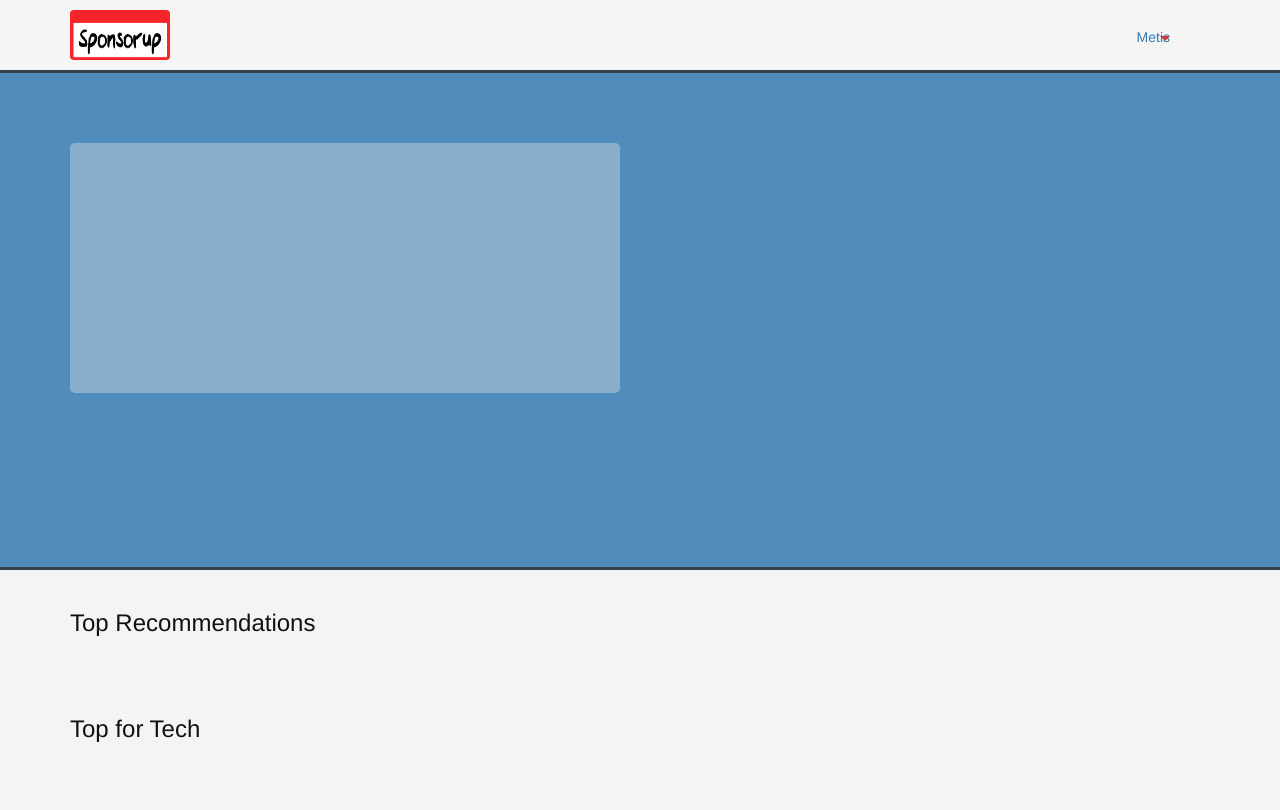
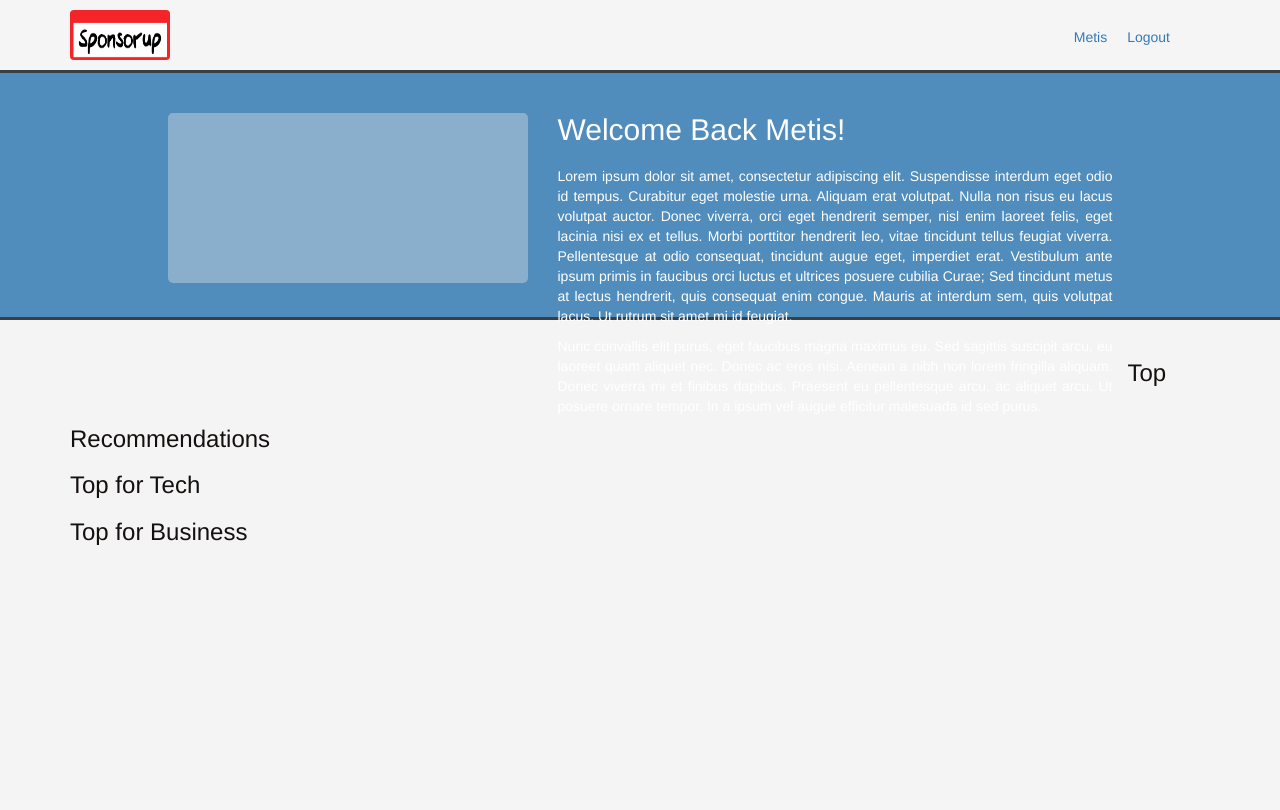
Before and after one commit to Bermanmt/sponsor-recommender, a Flask app: template app/templates/metis.html in a window 1280 px wide. Shown: the top 810 px of the page. After the commit the page ends 545 px from the top, so only its background shows below. Run offline with Flask 2, Linux system fonts and the light colour scheme; the template is opened without the code that fills it, so the values that code supplies are empty; parts of the project's set-up code (start-up, migrations or seed data) failed here and were passed over; some libraries are stand-ins or nearby versions.

Commit message:
first working version Lsi

```diff
--- a/app/static/css/style.css
+++ b/app/static/css/style.css
@@ -82,17 +82,17 @@
   background-color: #508dbd;
   border-top: 3px solid rgba(51, 51, 51, 0.85);
   border-bottom: 3px solid rgba(51, 51, 51, 0.85);
-  height: 70px;
+  height: 250px;
   width: 100%;
 }
 
 #featured-meetup {
   background-color: rgba(225, 225, 225, 0.4);
-  width: 550px;
-  height: 250px;
+  width: 100%;
+  height: 170px;
   display: inline-block;
   border-radius: 5px;
-  margin-top: 70px;
+  margin-top: 0px;
 }
 
 #banner {
--- a/app/templates/metis.html
+++ b/app/templates/metis.html
@@ -22,16 +22,34 @@
         <div class='container'>
             <img src='./static/img/sponsorifylogo2.png' id='logo'>
             <ul id='menu'>
-                <li><div class='arrow-down' id='flecha'></div></li>
-                <li><a href="{{url_for('home')}}">Metis</a></li>
+                <li></li>
+                <li><a href='{{url_for("about")}}'>Metis</a></li>
+                <li><a href="{{url_for('home')}}">Logout</a></li>
             </ul>
 
         </div>
     </div>
-    <div id='banner'>
-        <div class='container'>
+    <div id='banner-main'>
+        <br>
+        <br>
+        <div class='container '>
+            <div class='row '>
+            <div class='col-md-1'></div>
+                <div class='col-md-4 '>
                     <div id='featured-meetup'>
-               {{data[0].rating}}
+
+
+                    </div>
+                </div>
+
+                <div class='col-md-6 '>
+                    <h2 id='welcome-title'>Welcome Back Metis!</h2>
+                    <br>
+                    <p class='welcome-par'>Lorem ipsum dolor sit amet, consectetur adipiscing elit. Suspendisse interdum eget odio id tempus. Curabitur eget molestie urna. Aliquam erat volutpat. Nulla non risus eu lacus volutpat auctor. Donec viverra, orci eget hendrerit semper, nisl enim laoreet felis, eget lacinia nisi ex et tellus. Morbi porttitor hendrerit leo, vitae tincidunt tellus feugiat viverra. Pellentesque at odio consequat, tincidunt augue eget, imperdiet erat. Vestibulum ante ipsum primis in faucibus orci luctus et ultrices posuere cubilia Curae; Sed tincidunt metus at lectus hendrerit, quis consequat enim congue. Mauris at interdum sem, quis volutpat lacus. Ut rutrum sit amet mi id feugiat.</p>
+
+                    <p class='welcome-par'>Nunc convallis elit purus, eget faucibus magna maximus eu. Sed sagittis suscipit arcu, eu laoreet quam aliquet nec. Donec ac eros nisi. Aenean a nibh non lorem fringilla aliquam. Donec viverra mi et finibus dapibus. Praesent eu pellentesque arcu, ac aliquet arcu. Ut posuere ornare tempor. In a ipsum vel augue efficitur malesuada id sed purus.</p>
+                </div>
+                <div class='col-md-1'></div>
             </div>
         </div>
 
@@ -39,50 +57,63 @@
     <div class="container" id="main-container">
         <h3 style='margin-bottom:20px;margin-top:20px'>Top Recommendations</h3>
         <div class="slick-slider" id='general-carousel' >
+        </div>
 
-                    </div>
-        <br>
-        <br>
         <h3 style='margin-bottom:20px;margin-top:20px'>Top for Tech</h3>
         <div class="slick-slider" id='tech-carousel' ></div>
-        <br>
-        <br>
+
         <h3 style='margin-bottom:20px;margin-top:20px'>Top for Business</h3>
         <div class="slick-slider" id='business-carousel'></div>
 
     </div>
+
+    <!--MODAL-->
      <div id='modal-overlay'>
         <div id='event-modal'>
-            <div class='container bordered' style='padding:20px; width:100%; max-height:480px;'>
-                <h2 class='modal-title bordered'>This is going to be the title of the event</h2>
-                <div class='row bordered'>
-                    <div class='col-md-4 bordered'>
-                         <img class='modal-image' src="http://photos2.meetupstatic.com/photos/event/4/b/f/9/600_444679449.jpeg"/>
+            <div class='container ' style='padding:20px; width:100%; max-height:480px;'>
+
+                <div class='row'>
+                    <img src='./static/img/sponsorifylogo2.png' id='modal-logo'>
+                </div>
+                <div class='row '>
+                    <div class='col-md-4 '>
+                         <img class='modal-image' id='modal-image1'src="http://photos2.meetupstatic.com/photos/event/4/b/f/9/600_444679449.jpeg"/>
 
                     </div>
-                    <div class='col-md-8 bordered'>
-
-                    </div>
-                </div>
+                    <div class='col-md-8 '>
+                    <h2 class='modal-title'>This is going to be the title of the event</h2>
+                        <div id='stats'>
 
                         </div>
                     </div>
                 </div>
+                <p class='modal-desc-title '>Description:</p>
+                <div class='container'>
+                    <div class='row ' id='modal-description'>
+
+                     </div>
+               </div>
+            </div>
+        </div>
+    </div>
+
+    <!--MODAL end-->
     <script type="text/javascript" src='static/js/jquery-1.12.2.min.js'> </script>
     <script type="text/javascript" src='static/js/owl.carousel.min.js'> </script>
     <script type="text/javascript" src="//cdn.jsdelivr.net/jquery.slick/1.5.9/slick.min.js"></script>
-    <!--<script>
-        var data = {{data|safe}};
-        console.log(typeof data[0]);
-    </script>-->
+    <!--<script type="text/javascript" src="https://maxcdn.bootstrapcdn.com/bootstrap/3.3.6/js/bootstrap.min.js"></script>-->
+
+
     <script>
-
+      //////////////////////////////
+     //Settings for the Carousels//
+    //////////////////////////////
         $(document).ready(function(){
             $('#tech-carousel').slick({
                 infinte:true,
                 slidesToShow:5,
                 slidesToScroll:5,
-                dots:true,
+                dots:false,
                 prevArrow:'<span class="glyphicon glyphicon-chevron-left arrow arrow-left" ></span>',
                 nextArrow:'<span class="glyphicon glyphicon-chevron-right arrow arrow-right" ></span>'
             });
@@ -90,7 +121,7 @@
                 infinte:true,
                 slidesToShow:5,
                 slidesToScroll:5,
-                dots:true,
+                dots:false,
                 prevArrow:'<span class="glyphicon glyphicon-chevron-left arrow arrow-left" ></span>',
                 nextArrow:'<span class="glyphicon glyphicon-chevron-right arrow arrow-right" ></span>'
             });
@@ -98,29 +129,19 @@
                 infinte:true,
                 slidesToShow:5,
                 slidesToScroll:5,
-                dots:true,
+                dots:false,
                 prevArrow:'<span class="glyphicon glyphicon-chevron-left arrow arrow-left" ></span>',
                 nextArrow:'<span class="glyphicon glyphicon-chevron-right arrow arrow-right" ></span>'
             });
         });
 
 
-    //Data Handling
+      //////////////////////////
+     //Carousel Data Handling//
+    //////////////////////////
 
-        //General Variable
+    //General Variables//
         var data = {{data|safe}};
-        console.log(data);
-        //var parsed_data = [];
-        //var parsed_data = JSON.parse()
-        //var parseToJson=function(s){
-        //    return JSON.parse(s.replace(/\bNaN\b/g, "null"))
-        //}
-
-        // for(i=0;i<new_data.length;i++){
-        //     parsed_data.push(parseToJson(new_data[i]));
-        // }
-        // console.log(parsed_data[0].ranking);
-        //console.log(data);
         var top15_tech;
         var top25_general;
 
@@ -144,76 +165,78 @@
             return top
         }
 
-
+        var populateCarousels=function(data){
             top25_general=getTop25(data);
             top15_tech = getTop15(data,'tech');
             top15_business=getTop15(data,'career/business');
-        console.log(top15_business)
+            //console.log(top15_business)
 
             for(i=0;i<top25_general.length;i++){
                 //console.log(top15_tech[i]);
                 //$('#general-carousel').append("<div class='slick-list' data-id='"+top25_general[i]._id+"'><img class='group-img' src="+top25_general[i].group_photo.photo_link+"><h4 class='carousel-text'>"+top25_general[i].name+"</h4></div>");
-            $('#general-carousel').append("<div class='slick-list' data-id="+top25_general[i]._id+" style='background-image: url("+top25_general[i].group_photo.photo_link+");'><h4 class='carousel-text'>"+top25_general[i].name+"</h4><h6 class='carousel-text-category'>#"+top25_general[i].category.name+"</h6><div class='overlay'></div></div>");
+                $('#general-carousel').append("<div class='slick-list' data-id="+top25_general[i]._id+" style='background-image: url("+top25_general[i].group_photo.photo_link+");'><div class='overlay'><h4 class='carousel-text'>"+top25_general[i].name+"</h4><h6 class='carousel-text-category'>#"+top25_general[i].category.name+"</h6></div></div>");
 
             }
 
             for(i=0;i<top15_tech.length;i++){
                 //console.log(top15_tech[i]);
                 //$('#tech-carousel').append("<div class='slick-list' data-id='"+top15_business[i]._id+"'><img class='group-img' src="+top15_tech[i].group_photo.photo_link+"><h4 class='carousel-text'>"+top15_tech[i].name+"</h4></div>");
-            $('#tech-carousel').append("<div class='slick-list' data-id="+top15_tech[i]._id+" style='background-image: url("+top15_tech[i].group_photo.photo_link+");'><div class='overlay'></div><h4 class='carousel-text'>"+top15_tech[i].name+"</h4></div>");
+                $('#tech-carousel').append("<div class='slick-list' data-id="+top15_tech[i]._id+" style='background-image: url("+top15_tech[i].group_photo.photo_link+");'><div class='overlay'><h4 class='carousel-text'>"+top15_tech[i].name+"</h4></div></div>");
             }
             for(i=0;i<top15_business.length;i++){
                 //console.log(top15_tech[i]);
                 //$('#business-carousel').append("<div class='slick-list' data-id='"+top15_business[i]._id+"'><img class='group-img' src="+top15_business[i].group_photo.photo_link+"><h4 class='carousel-text'>"+top15_business[i].name+"</h4></div>");
-            $('#business-carousel').append("<div class='slick-list' data-id="+top15_business[i]._id+" style='background-image: url("+top15_business[i].group_photo.photo_link+");'><div class='overlay'></div><h4 class='carousel-text'>"+top15_business[i].name+"</h4></div>");
+                $('#business-carousel').append("<div class='slick-list' data-id="+top15_business[i]._id+" style='background-image: url("+top15_business[i].group_photo.photo_link+");'><div class='overlay'><h4 class='carousel-text'>"+top15_business[i].name+"</h4></div></div>");
 
             }
+        }
 
-        //ondivclick
+        populateCarousels(data);
+
+      ///////////////////////
+     //MODAL DATA HANDLING//
+    ///////////////////////
+            $('.slick-list').hover(function(){
+                $('.carousel-text').attr('opacity','1');
+            });
 
             $('.slick-list').click(function(e){
 
                 var currentID = $(this).attr('data-id');
-                console.log(currentID);
-                info = get_event_info(currentID);
-                $('#modal-overlay').css('display','block');
+                get_event_info(currentID);
 
-                console.log(info);
             });
+
             $('#modal-overlay').click(function(e){
                 $('#modal-overlay').css('display','none');
             });
 
+            var getModalInfo = function(data){
+                console.log(data['description']);
+                $('#modal-overlay').css('display','block');
+                $('#modal-image1').attr('src',data.group_photo.photo_link);
+                $('#modal-description').html(data.description);
+                $('.modal-title').text(data.name);
+
+             }
+
             var get_event_info = function(id){
-                console.log(id)
+                //console.log(id);
+                var data;
                 $.ajax({
                      type: "POST",
-                     contentType: "text/plain; charset=utf-8",
                      url: "/event/?id="+id,
                      dataType: "text",
                      async: true,
                      data: id,
                      success: function (res) {
-                       console.log(res);
+                        getModalInfo(JSON.parse(res.replace(/\bNaN\b/g, "null")));
                         },
                     error: function (err) {
                         console.log(err);
                         }
-                })
-                /*$.post('/event',{
-                    data:id
-
-                }).done(function(res){
-                    console.log(res);
-                }).fail(function(err){
-                    console.log(err);
-                });*/
+                });
             }
-
-
-
-
-
 
     </script>
 
```
Lines whose indentation alone changed are shown as unchanged.
